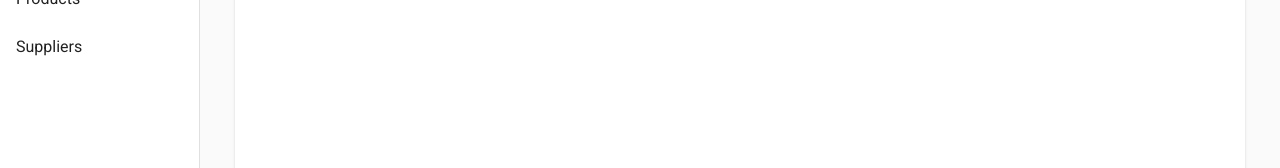
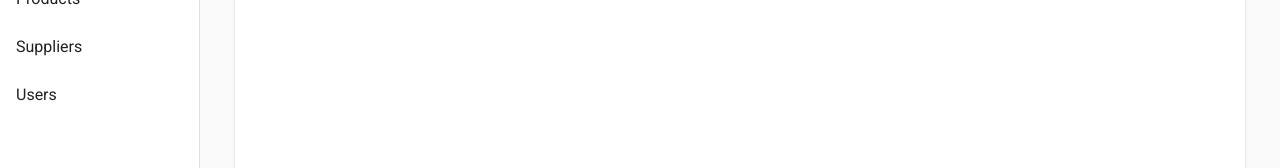
Before and after one commit to CASAN-TH/store-admin-panel, an Angular app: page / in a window 1280 px wide. Shown: the part 290-458 px from the top of the page. Built offline with nearby package versions, Linux system fonts and the light colour scheme.

Commit message:
add-users

```diff
--- a/src/app/nav/nav.component.ts
+++ b/src/app/nav/nav.component.ts
@@ -16,7 +16,7 @@ export class NavComponent {
       shareReplay()
     );
 
-    menuItem = ["dashboard", "sales", "orders", "customers", "products","suppliers"];
+    menuItem = ["dashboard", "sales", "orders", "customers", "products","suppliers","users"];
 
   constructor(private breakpointObserver: BreakpointObserver) {}
 
```
